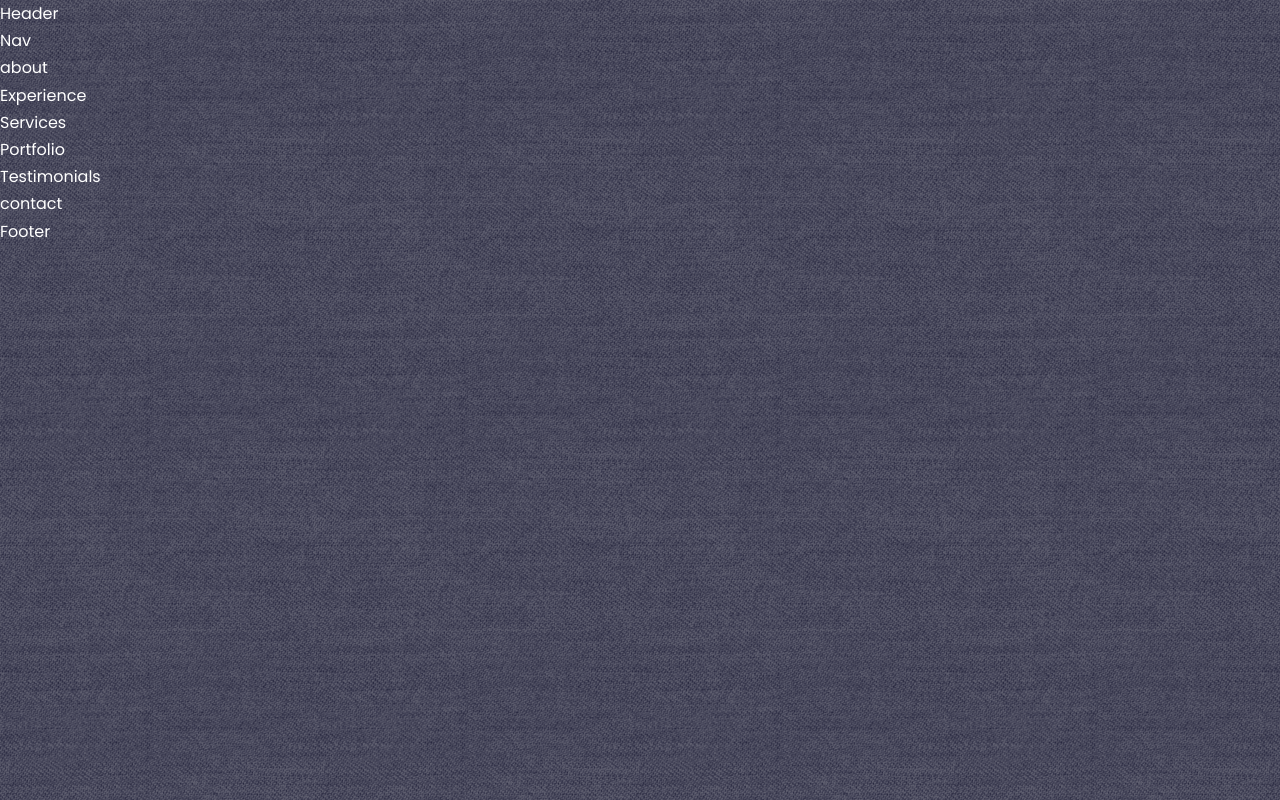
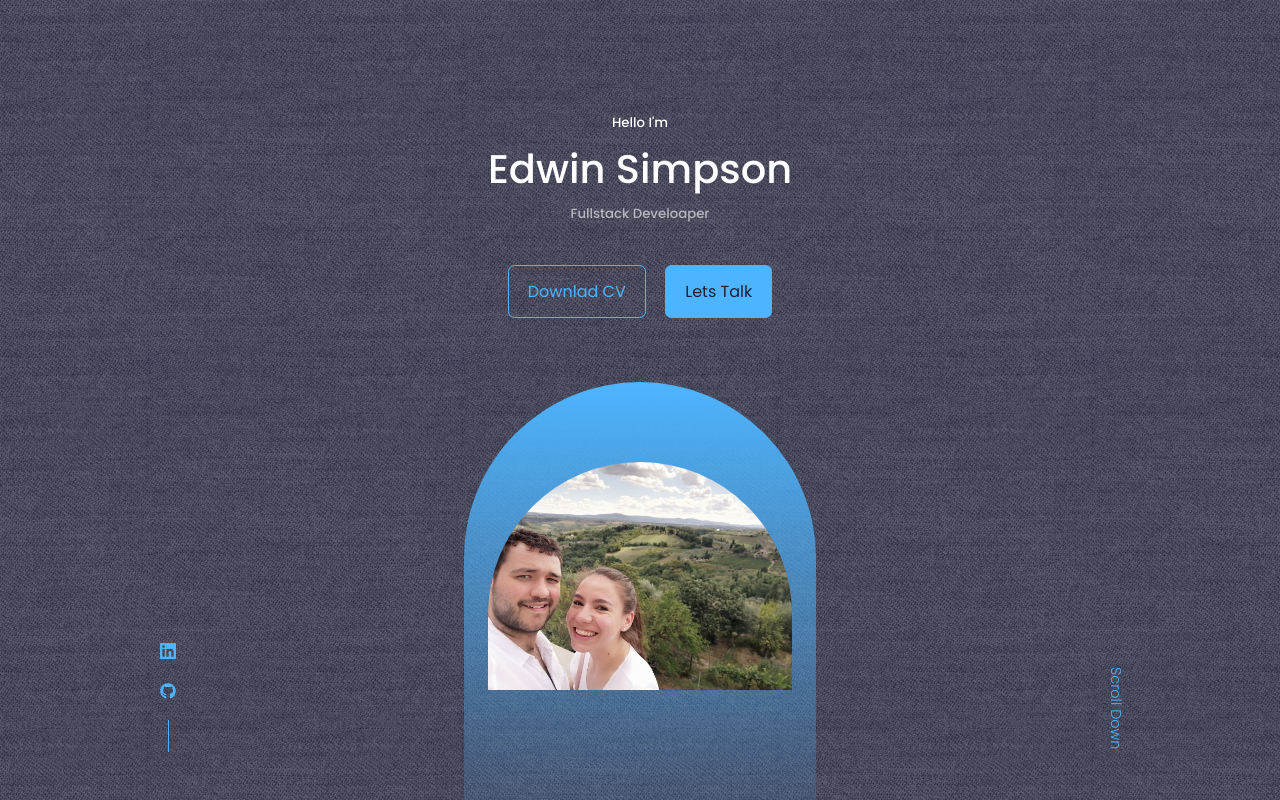
Before and after one commit to Edwin0204/React-portfolio, a React (Create React App) app in the folder react-portfolio/: page / in a window 1280 px wide. Shown: the top 800 px of the page. Built offline with nearby package versions, Linux system fonts and the light colour scheme.

Commit message:
Header component

```diff
--- a/react-portfolio/package.json
+++ b/react-portfolio/package.json
@@ -8,6 +8,7 @@
     "@testing-library/user-event": "^13.5.0",
     "react": "^18.2.0",
     "react-dom": "^18.2.0",
+    "react-icons": "^4.4.0",
     "react-scripts": "5.0.1",
     "web-vitals": "^2.1.4"
   },
--- a/react-portfolio/src/components/header/Header.jsx
+++ b/react-portfolio/src/components/header/Header.jsx
@@ -1,9 +1,27 @@
 import React from 'react'
 import './header.css'
+import CV from './cv'
+import Me from '../../assets/IMG_20190909_125342.jpg'
+import HeaderSocials from './HeaderSocials'
 
 const Header = () => {
   return (
-    <div>Header</div>
+    <header>
+      <div className="container header__container">
+        <h5>Hello I'm</h5>
+        <h1>Edwin Simpson</h1>
+        <h5 className="text-light"> Fullstack Develoaper</h5>
+        <CV />
+
+        <HeaderSocials/>
+
+        <div className='me'>
+          <img className='immage' src={Me} alt="me" />
+        </div>
+
+        <a href='#contact' className='scroll__down'>Scroll Down</a>
+      </div>
+    </header>
   )
 }
 
--- /dev/null
+++ b/react-portfolio/src/components/header/HeaderSocials.jsx
@@ -0,0 +1,15 @@
+import React from 'react'
+import {GrLinkedin} from 'react-icons/gr'
+import {FaGithub} from 'react-icons/fa'
+
+const HeaderSocials = () => {
+  return (
+    <div className='header__socials'>
+        <a href='https://www.linkedin.com' target="_blank"><GrLinkedin/></a>
+        <a href='https://www.github.com' target="_blank"><FaGithub/></a>
+
+    </div>
+  )
+}
+
+export default HeaderSocials
--- /dev/null
+++ b/react-portfolio/src/components/header/cv.jsx
@@ -0,0 +1,13 @@
+import React from 'react'
+import CV from '../../assets/Simpson Edwin Resume.pdf'
+
+export const cv = () => {
+  return (
+    <div className='cv'>
+        <a href={CV} download className='btn'> Downlad CV </a>
+        <a href='#contact' className='btn btn-primary'> Lets Talk </a>
+    </div>
+  )
+}
+
+export default cv
--- a/react-portfolio/src/components/header/header.css
+++ b/react-portfolio/src/components/header/header.css
@@ -0,0 +1,85 @@
+header {
+    height: 100vh;
+    padding-top: 7rem;
+    overflow: hidden;
+}
+
+.header__container {
+    text-align: center;
+    height: 100%;
+    position: relative;
+}
+
+/*=================BTN=================*/
+
+.cv{
+    margin-top: 2.5rem;
+    display: flex;
+    gap: 1.2rem;
+    justify-content: center;
+}
+
+/*=================Socials=================*/
+
+.header__socials {
+    display: flex;
+    flex-direction: column;
+    align-items: center;
+    gap: 0.8rem;
+    position: absolute;
+    left: 0%;
+    bottom: 3rem;
+}
+
+.header__socials::after{
+    content: '';
+    width: 1px;
+    height: 2rem;
+    background: var(--color-primary);
+}
+
+/*=================Me=================*/
+.me {
+    background: linear-gradient( var(--color-primary), transparent);
+    width: 22rem;
+    height: 30rem;
+    position: absolute;
+    left: calc(50% - 11rem);
+    margin-top: 4rem;
+    border-radius: 12rem 12rem 0 0;
+    overflow: hidden;
+    padding: 5rem 1.5rem 1.5rem 1.5rem;
+}
+
+.immage {
+        border-radius: 12rem 12rem 0 0;
+}
+
+/*=================Scroll=================*/
+
+.scroll__down{
+    position: absolute;
+    right: -2.3rem;
+    bottom: 5rem;
+    transform: rotate(90deg);
+    font-weight: 300;
+    font-size: 0.9rem;
+}
+
+/*================Media Query==================*/
+
+@media screen and (max-width: 1024px) {
+    .header {
+        height: 68vh;
+    }
+}
+
+@media screen and (max-width: 600px) {
+    .header {
+        height: 100vh;
+    }
+
+    .header__socials, .scroll__down{
+        display: none;
+    }
+}
```
Also changed, not shown: 1 other file (tests, documents, lock files or other folders).
